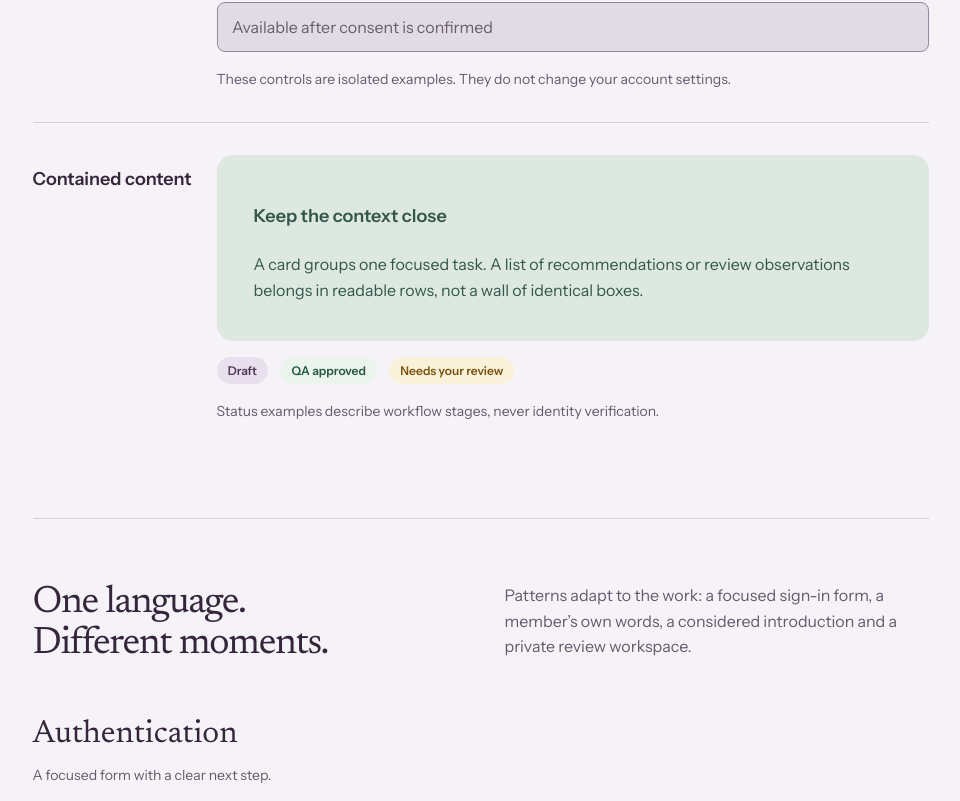
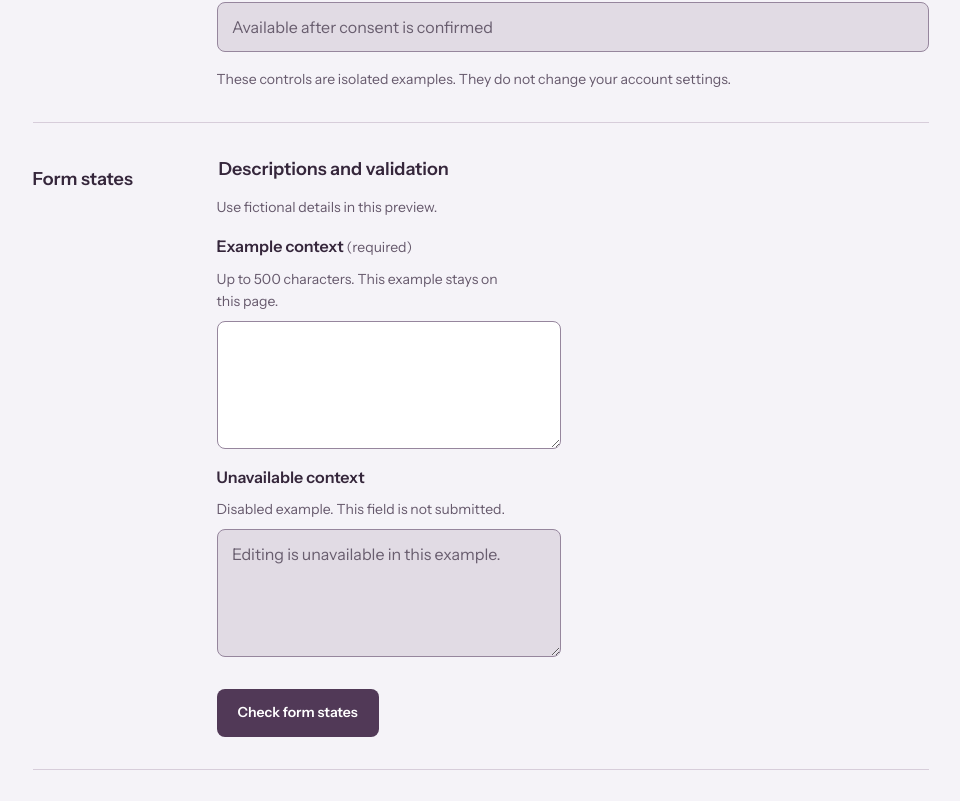
Before and after one commit to 24520637/vera-match, a Next.js app in the folder apps/web/: page /design-system in a window 1280 px wide. Shown: the part 1879-2680 px from the top of the page, without its empty margins (280-1240 px from the left). Built offline with nearby package versions, Linux system fonts and the light colour scheme.

Commit message:
style(web): add form components and design tokens

```diff
--- a/apps/web/src/app/(public)/design-system/page.tsx
+++ b/apps/web/src/app/(public)/design-system/page.tsx
@@ -17,6 +17,7 @@ import { AuthExample } from "@/components/patterns/auth-example";
 import { ProfileExample } from "@/components/patterns/profile-example";
 import { MatchingExample } from "@/components/patterns/matching-example";
 import { ReviewExample } from "@/components/patterns/review-example";
+import { FormExample } from "@/components/patterns/form-example";
 import "./design-system.css";
 
 export const metadata: Metadata = {
@@ -155,6 +156,14 @@ export default function DesignSystemPage() {
                 These controls are isolated examples. They do not change your
                 account settings.
               </p>
+            </div>
+          </div>
+          <div className="component-group">
+            <h3>Form states</h3>
+            <div className="component-group__content">
+              <div className="sample-controls">
+                <FormExample />
+              </div>
             </div>
           </div>
           <div className="component-group">
--- a/apps/web/src/app/globals.css
+++ b/apps/web/src/app/globals.css
@@ -14,7 +14,7 @@ body {
   font-family: var(--font-body), sans-serif;
   font-size: var(--text-body);
   line-height: 1.6;
-  -webkit-tap-highlight-color: #51395726;
+  -webkit-tap-highlight-color: var(--color-tap-highlight);
 }
 h1,
 h2,
@@ -77,7 +77,7 @@ textarea {
 }
 button,
 a {
-  -webkit-tap-highlight-color: #51395726;
+  -webkit-tap-highlight-color: var(--color-tap-highlight);
 }
 button:not(:disabled),
 select:not(:disabled) {
@@ -324,7 +324,7 @@ main {
   color: var(--color-paper);
 }
 .button--danger:hover:not(:disabled) {
-  background: #762034;
+  background: var(--color-danger-hover);
   color: var(--color-paper);
 }
 .button--small {
@@ -484,7 +484,7 @@ select.control {
   color: inherit;
 }
 .card--plum :focus-visible {
-  outline-color: white;
+  outline-color: var(--color-focus-on-dark);
 }
 .badge {
   display: inline-flex;
@@ -577,7 +577,7 @@ select.control {
   overscroll-behavior: contain;
 }
 .modal::backdrop {
-  background: #35263b80;
+  background: var(--color-backdrop);
 }
 .modal__heading {
   display: flex;
--- a/apps/web/src/app/tokens.css
+++ b/apps/web/src/app/tokens.css
@@ -15,6 +15,10 @@
   --color-success: #245840;
   --color-success-bg: #eaf3ec;
   --color-error: #982e42;
+  --color-danger-hover: #762034;
+  --color-tap-highlight: #51395726;
+  --color-backdrop: #35263b80;
+  --color-focus-on-dark: #ffffff;
   --color-error-bg: #fff0f2;
   --color-warning: #795411;
   --color-warning-bg: #faf1db;
--- /dev/null
+++ b/apps/web/src/components/patterns/form-example.tsx
@@ -0,0 +1,70 @@
+"use client";
+
+import { useState, type FormEvent } from "react";
+import { Button } from "../ui/button";
+import {
+  ErrorSummary,
+  Fieldset,
+  Form,
+  FormActions,
+  Textarea,
+  focusFirstError,
+} from "../ui/form";
+import { Notice } from "../ui/status";
+
+export function FormExample() {
+  const [error, setError] = useState<string>();
+  const [checked, setChecked] = useState(false);
+
+  function submit(event: FormEvent<HTMLFormElement>) {
+    event.preventDefault();
+    const value = String(new FormData(event.currentTarget).get("context") ?? "");
+    const nextError = value.trim() ? undefined : "Enter some example context.";
+    setError(nextError);
+    setChecked(!nextError);
+    if (nextError) focusFirstError(event.currentTarget);
+  }
+
+  return (
+    <Form
+      aria-label="Form states example"
+      noValidate
+      onSubmit={submit}
+      onChange={() => setChecked(false)}
+    >
+      <ErrorSummary
+        errors={error ? [{ id: "form-context", message: error }] : []}
+      />
+      <Fieldset legend="Descriptions and validation">
+        <p id="form-example-context" className="small muted">
+          Use fictional details in this preview.
+        </p>
+        <Textarea
+          id="form-context"
+          name="context"
+          label="Example context"
+          required
+          maxLength={500}
+          hint="Up to 500 characters. This example stays on this page."
+          aria-describedby="form-example-context"
+          error={error}
+        />
+        <Textarea
+          name="unavailableContext"
+          label="Unavailable context"
+          disabled
+          hint="Disabled example. This field is not submitted."
+          defaultValue="Editing is unavailable in this example."
+        />
+      </Fieldset>
+      <FormActions>
+        <Button type="submit">Check form states</Button>
+      </FormActions>
+      {checked && (
+        <Notice tone="success" title="Example context checked.">
+          Nothing was sent or saved to an account.
+        </Notice>
+      )}
+    </Form>
+  );
+}
```
Also changed, not shown: 2 other files (tests, documents, lock files or other folders).
